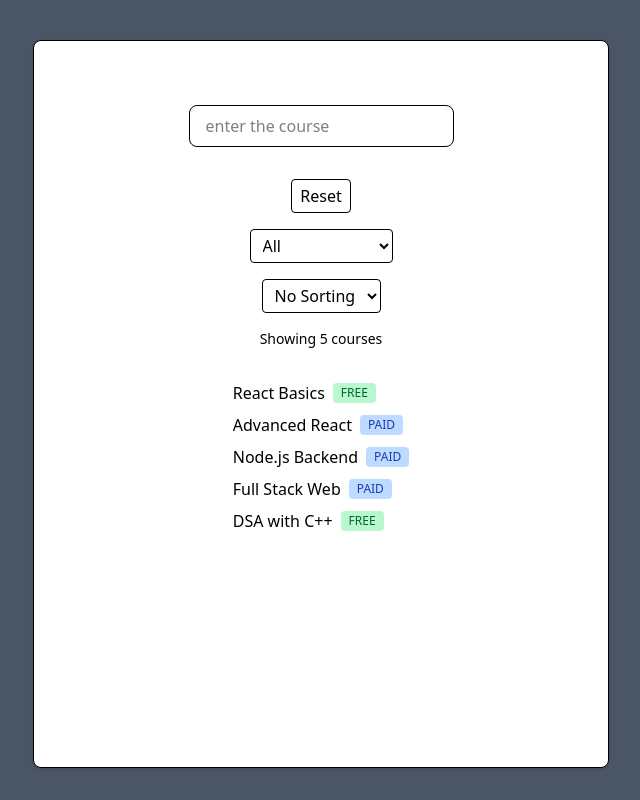
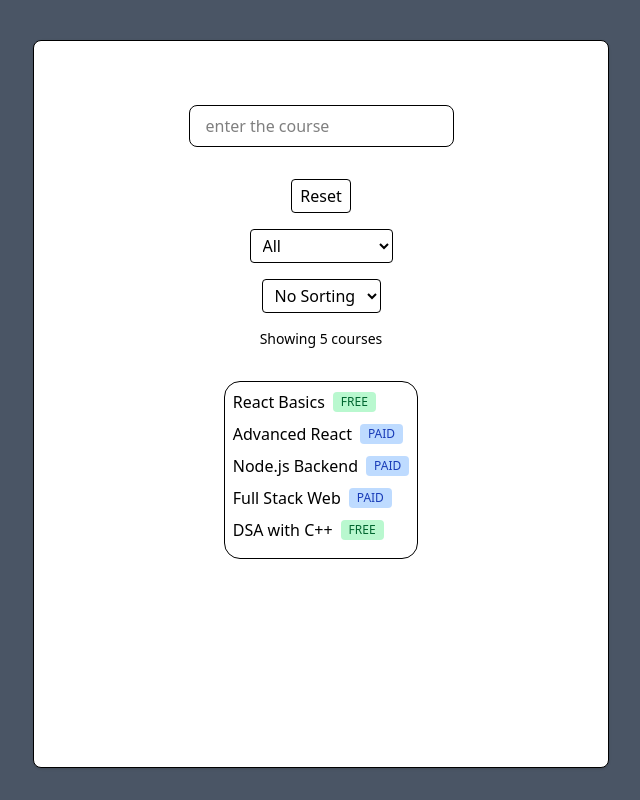
Before and after one commit to Abhay167746/dev-practice, a React (Vite) app: page /courses/1 in a window 1280 px wide. Shown: the whole page, without its empty margins (319-959 px from the left). Built offline with nearby package versions, Linux system fonts and the light colour scheme.

Commit message:
update splitting of ui

```diff
--- a/src/App.jsx
+++ b/src/App.jsx
@@ -268,6 +268,7 @@
 // export default App
 
 import React, { useState } from "react";
+import CourseList from "./components/CourseList";
 
 const App = () => {
   const [search, setSearch] = useState("");
@@ -346,28 +347,7 @@ const App = () => {
       <p className="text-sm text-grey-600">
         Showing {filteredCourses.length} courses
       </p>
-
-      <div className="mt-4">
-        {sortedCourses.length === 0 ? (
-          <p>No courses found</p>
-        ) : (
-          sortedCourses.map((course) => (
-            <div key={course.id} className="mb-2 flex gap-2 items-center">
-              <span>{course.title}</span>
-
-              {course.price === 0 ? (
-                <span className="text-xs px-2 py-0.5 bg-green-200 text-green-800 rounded ">
-                  FREE
-                </span>
-              ) : (
-                <span className="text-xs px-2 py-0.5 bg-blue-200 text-blue-800 rounded">
-                  PAID
-                </span>
-              )}
-            </div>
-          ))
-        )}
-      </div>
+      <CourseList courses={sortedCourses}/>
     </div>
     </div>
     </div>
--- /dev/null
+++ b/src/components/CourseList.jsx
@@ -0,0 +1,27 @@
+const CourseList = ({ courses }) => {
+  if (courses.length === 0) {
+    return <p>No courses found</p>;
+  }
+
+  return (
+    <div className="mt-4 border rounded-2xl px-2 py-2">
+      {courses.map((course) => (
+        <div key={course.id} className="mb-2 flex gap-2 items-center">
+          <span>{course.title}</span>
+
+          {course.price === 0 ? (
+            <span className="text-xs px-2 py-0.5 bg-green-200 text-green-800 rounded">
+              FREE
+            </span>
+          ) : (
+            <span className="text-xs px-2 py-0.5 bg-blue-200 text-blue-800 rounded">
+              PAID
+            </span>
+          )}
+        </div>
+      ))}
+    </div>
+  );
+};
+
+export default CourseList;
```
